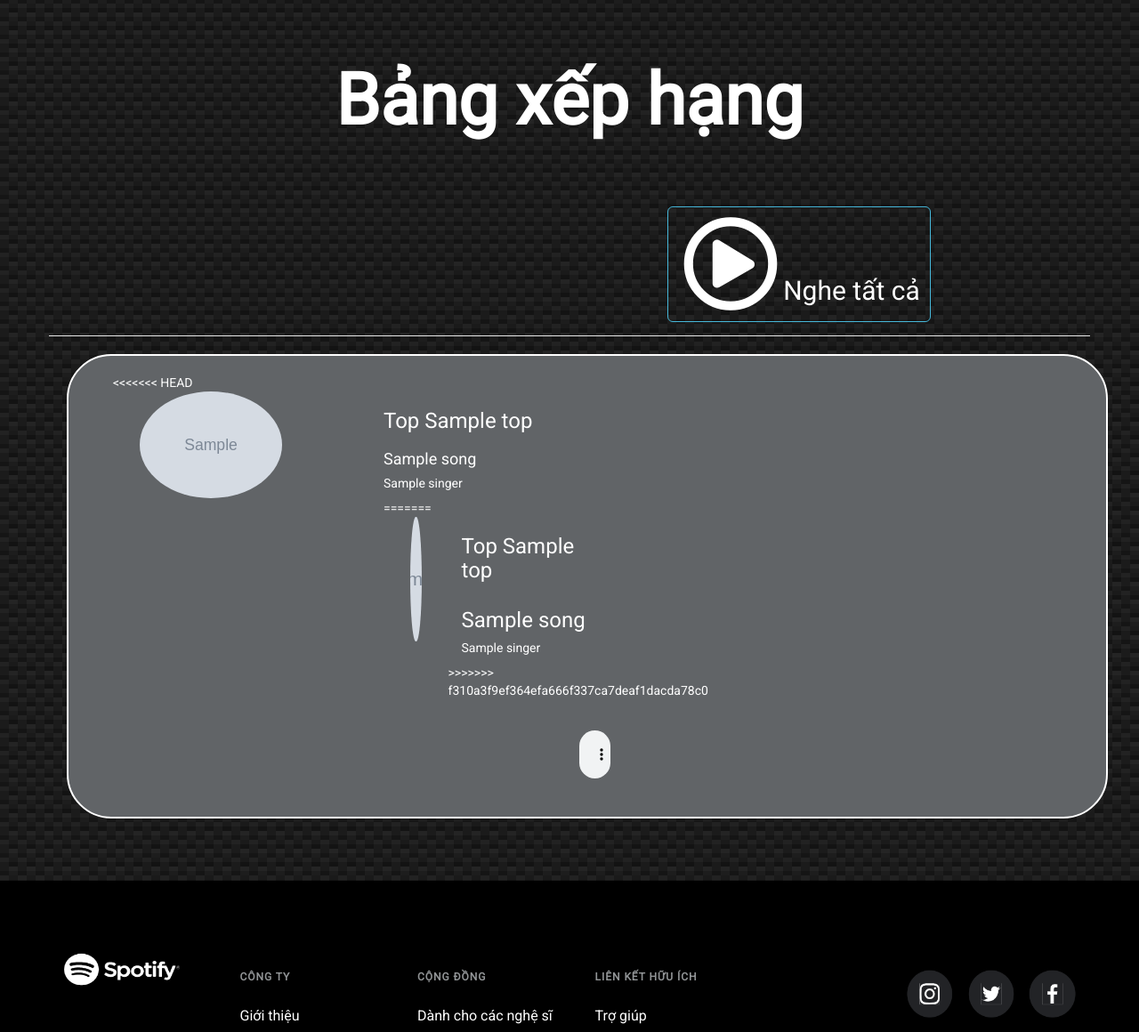
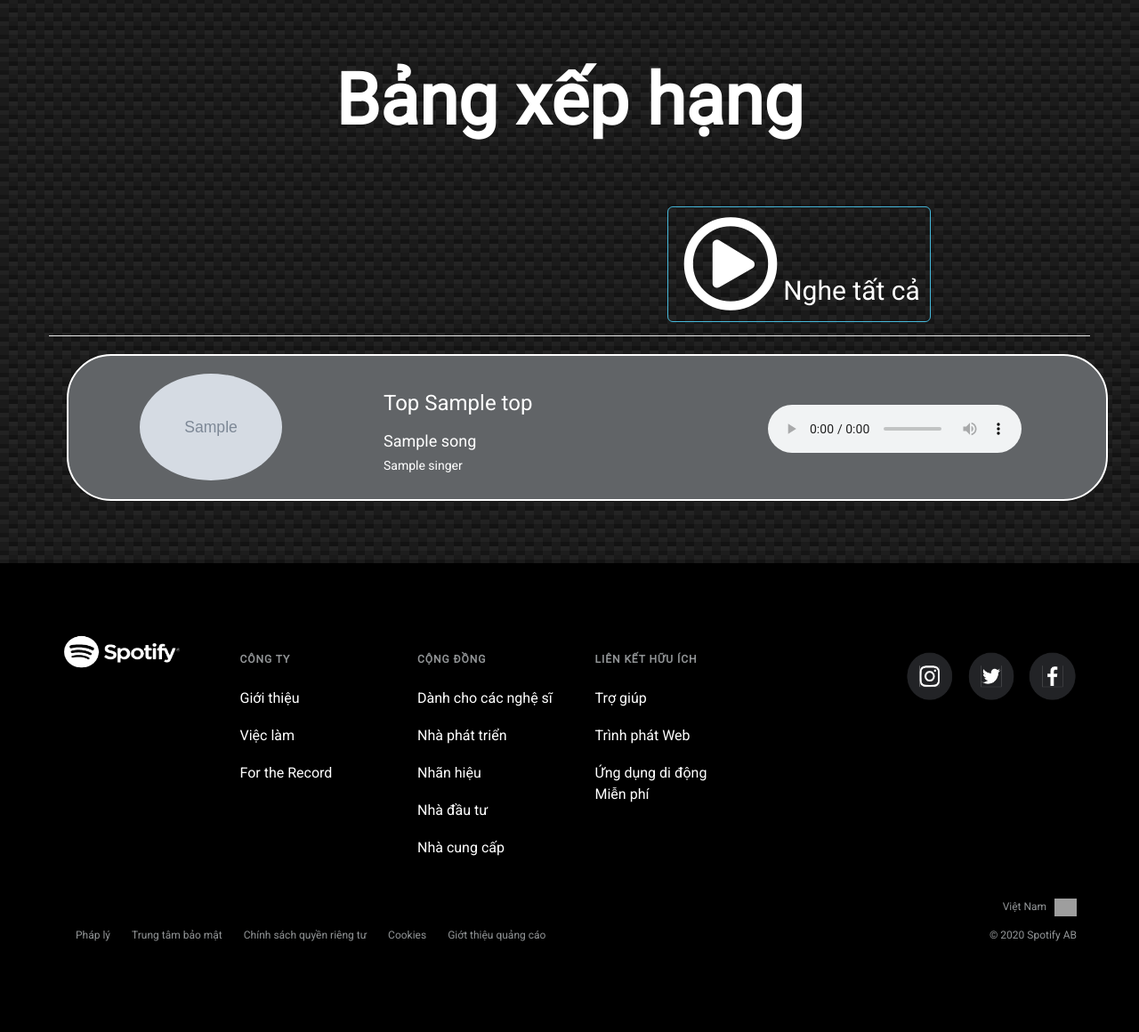
Before and after one commit to tranhaiyen2108/APTECH, a Node server app: template musicnj/views/home_page.ejs in a window 1280 px wide. Shown: the part 553-1713 px from the top of the page at 89% size. After the commit the page ends 1611 px from the top, so only its background shows below. Run offline with Node 20, Linux system fonts and the light colour scheme; the template is opened without the code that fills it: most values are stand-ins (such as "Sample title", 1, 10 or a date in 2020); grey boxes marked "Sample" are stand-in pictures; some libraries are stand-ins or nearby versions; grey boxes are pictures that could not be loaded.

Commit message:
update home

```diff
--- a/musicnj/views/home_page.ejs
+++ b/musicnj/views/home_page.ejs
@@ -81,7 +81,6 @@
             <ul style="color: white">
                 <% charts.forEach(function (item) { %>
                     <li class="col-xs-12" style="list-style:none">
-<<<<<<< HEAD
                         <div class="col-xs-12">
                             <div class="col-xs-2">
                                 <a href="#mp3"><img src="<%= item.image %>" width="160em" height="120em"  style="border-radius: 100%"/></a>
@@ -92,16 +91,6 @@
                                 <div class="col-xs-12">
                                     <a href="#mp3"><h4><%= item.song %></h4></a>
                                     <h5><%= item.singer %></h5>
-=======
-                            <div class="col-xs-12">
-                                <a href="#mp3"><img src="<%= item.image %>" width="180px" height="140px" class="col-xs-2" style="border-radius: 100%"/></a>
-                                <div class="col-xs-10">
-                                    <h3 class="col-xs-12">Top <%= item.top %></h3>
-                                    <div class="col-xs-12">
-                                        <a href="#mp3"><h3><%= item.song %></h3></a>
-                                        <h5><%= item.singer %></h5>
-                                    </div>
->>>>>>> f310a3f9ef364efa666f337ca7deaf1dacda78c0
                                 </div>
                             </div>
                             <div class="col-xs-4 pull-right" style="height: 8em; padding-top: 2.5em">
```
